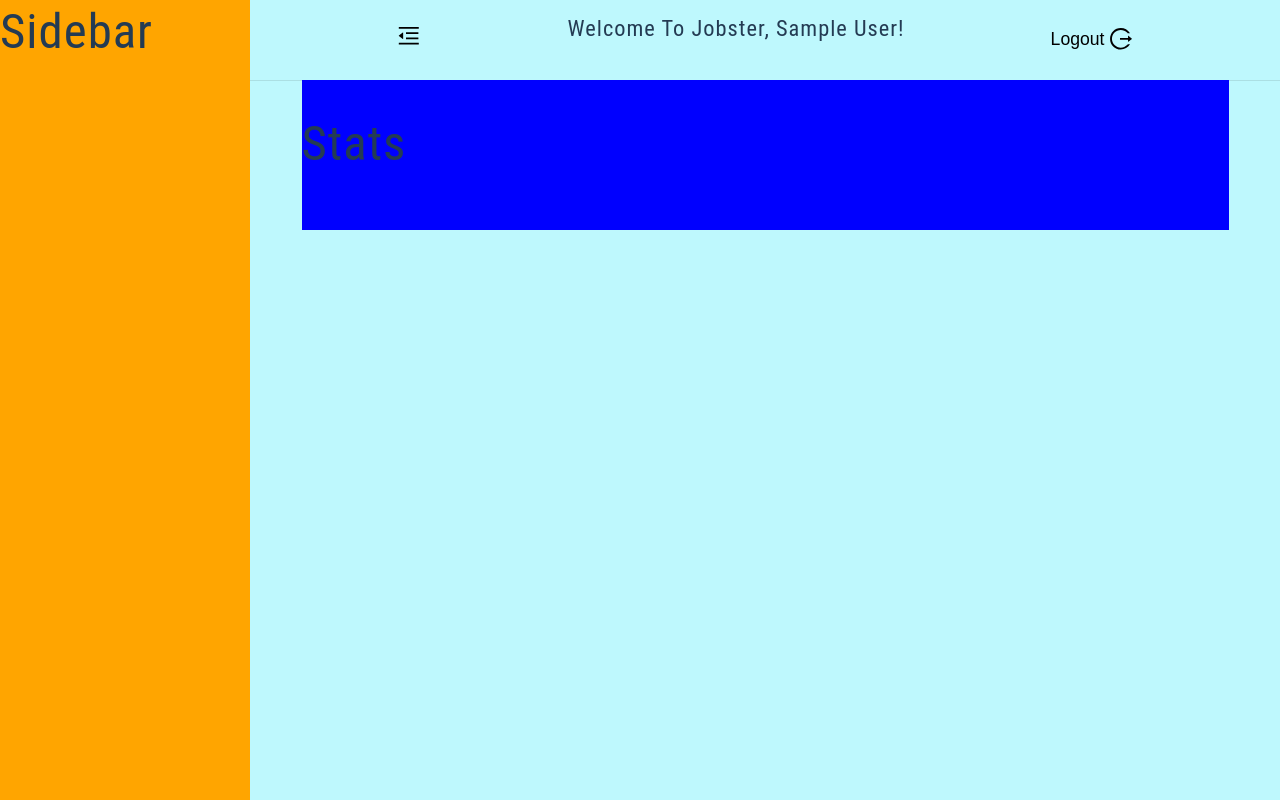
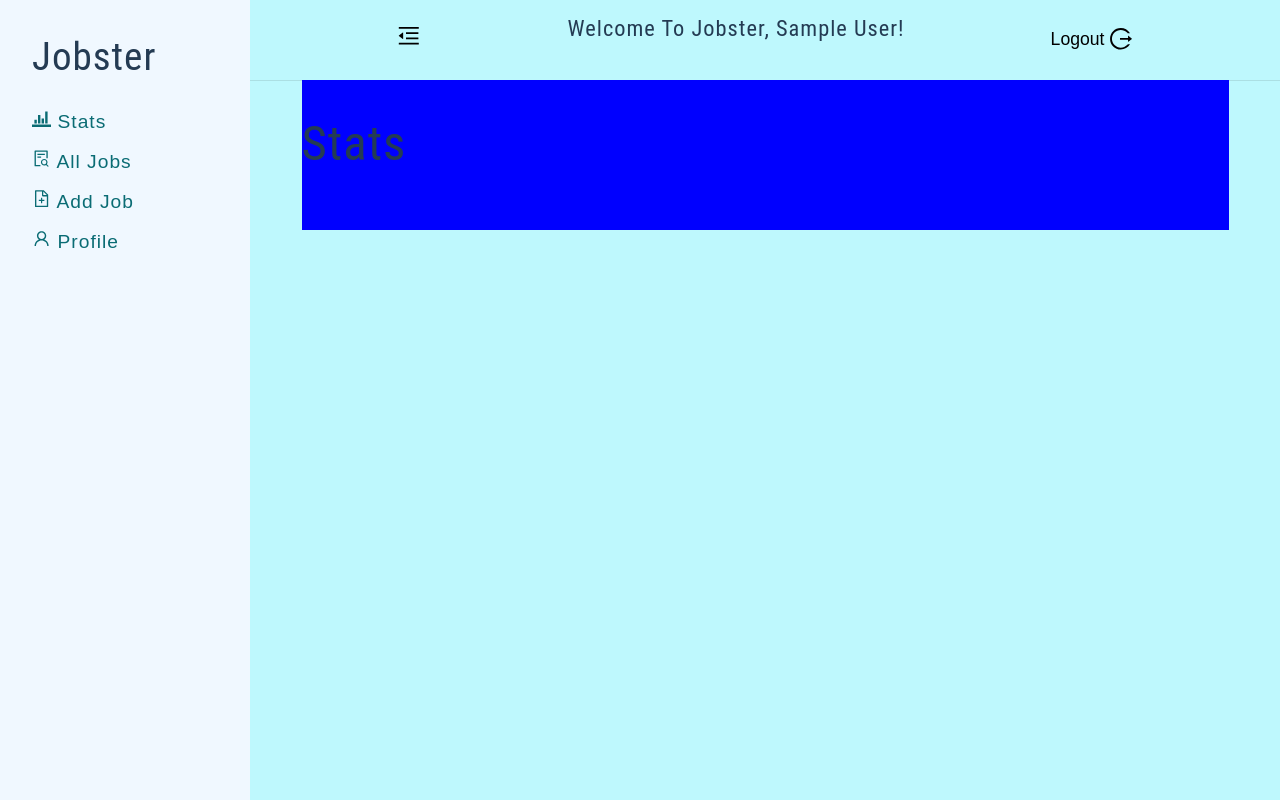
Before and after one commit to VentsiGeorgiev/jobster, a React (Create React App) app in the folder client/: page / in a window 1280 px wide. Built offline with nearby package versions, Linux system fonts and the light colour scheme; sample sign-in values are in the browser's storage.

Commit message:
Add Desktop sidebar links and styling

```diff
--- a/client/src/components/shared/LargeSidebar/LargeSidebar.js
+++ b/client/src/components/shared/LargeSidebar/LargeSidebar.js
@@ -1,4 +1,7 @@
+import { NavLink } from 'react-router-dom';
 import { useJobsContext } from '../../../context/jobsContext/jobsContext';
+import { AiOutlineFileSearch, AiOutlineFileAdd, AiOutlineUser } from 'react-icons/ai';
+import { ImStatsBars } from 'react-icons/im';
 import styles from './LargeSidebar.module.css';
 
 function LargeSidebar() {
@@ -9,8 +12,25 @@ function LargeSidebar() {
             {showSidebar &&
                 <aside className={showSidebar ? `${styles['sidebar-container']}` : styles.show}>
                     <div className={styles.content}>
-                        <h1>Sidebar</h1>
+                        <h2>Jobster</h2>
+                        <nav>
+                            <menu className={styles['nav-menu']}>
+                                <li>
+                                    <NavLink to='/'><ImStatsBars /> Stats</NavLink>
+                                </li>
+                                <li>
+                                    <NavLink to='all-jobs'><AiOutlineFileSearch /> All Jobs</NavLink>
+                                </li>
+                                <li>
+                                    <NavLink to='add-job'><AiOutlineFileAdd /> Add Job</NavLink>
+                                </li>
+                                <li>
+                                    <NavLink to='profile'><AiOutlineUser /> Profile</NavLink>
+                                </li>
+                            </menu>
+                        </nav>
                     </div>
+
                 </aside>
             }
         </>
--- a/client/src/components/shared/LargeSidebar/LargeSidebar.module.css
+++ b/client/src/components/shared/LargeSidebar/LargeSidebar.module.css
@@ -3,9 +3,32 @@
     display: none;
 }
 
+.btn-wrapper {
+    text-align: right;
+    margin-right: 12px;
+}
+
+.close-icon {
+    font-size: 2rem;
+}
+
+.nav-menu li {
+    font-size: 1.2rem;
+    margin-bottom: 0.4rem;
+}
+
+.nav-menu li:hover {
+    background-color: var(--primary-100);
+    padding-left: 0.5rem;
+    transition: all 0.2s linear;
+}
+
+.nav-menu li a {
+    color: var(--primary-800);
+}
+
 @media screen and (min-width: 860px) {
     .sidebar-container {
-        background-color: orange;
         display: block;
         min-height: 100vh;
         height: 100%;
@@ -15,6 +38,7 @@
     .content {
         position: sticky;
         top: 0;
+        padding: 2rem;
     }
 
     .show {
```
